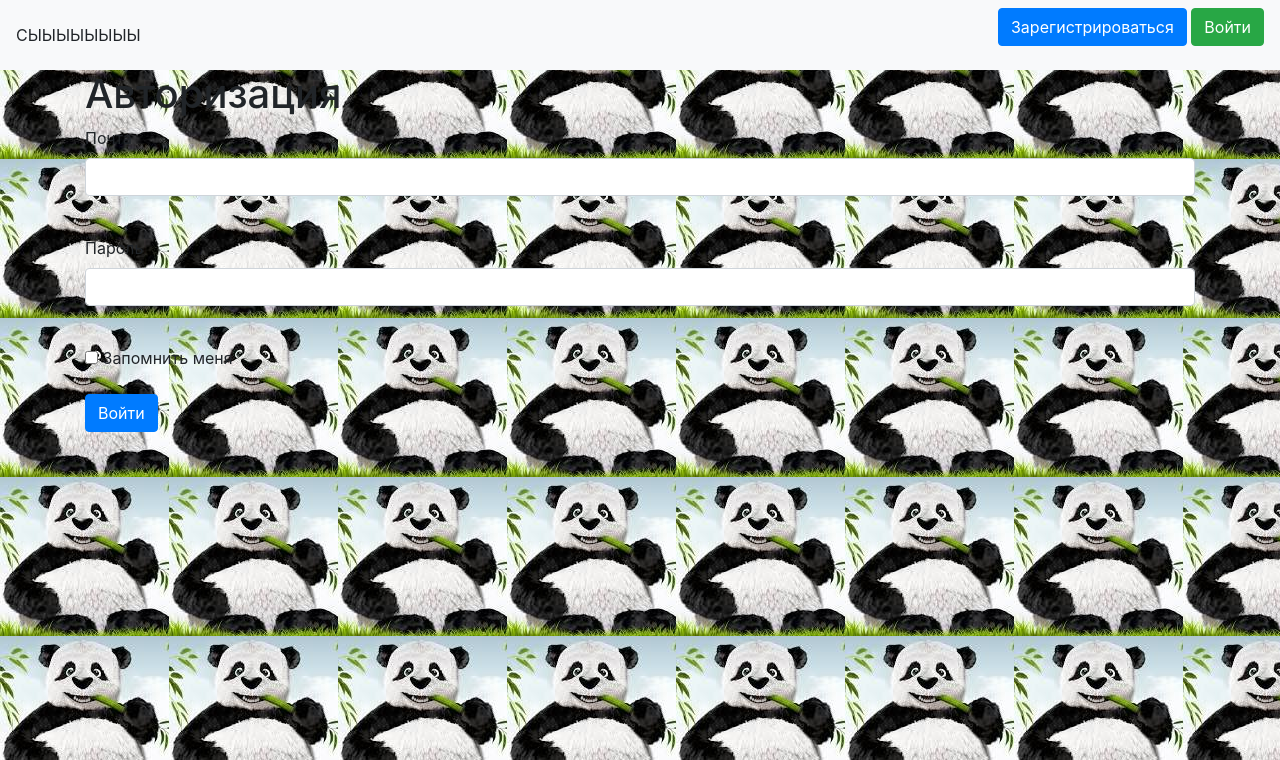
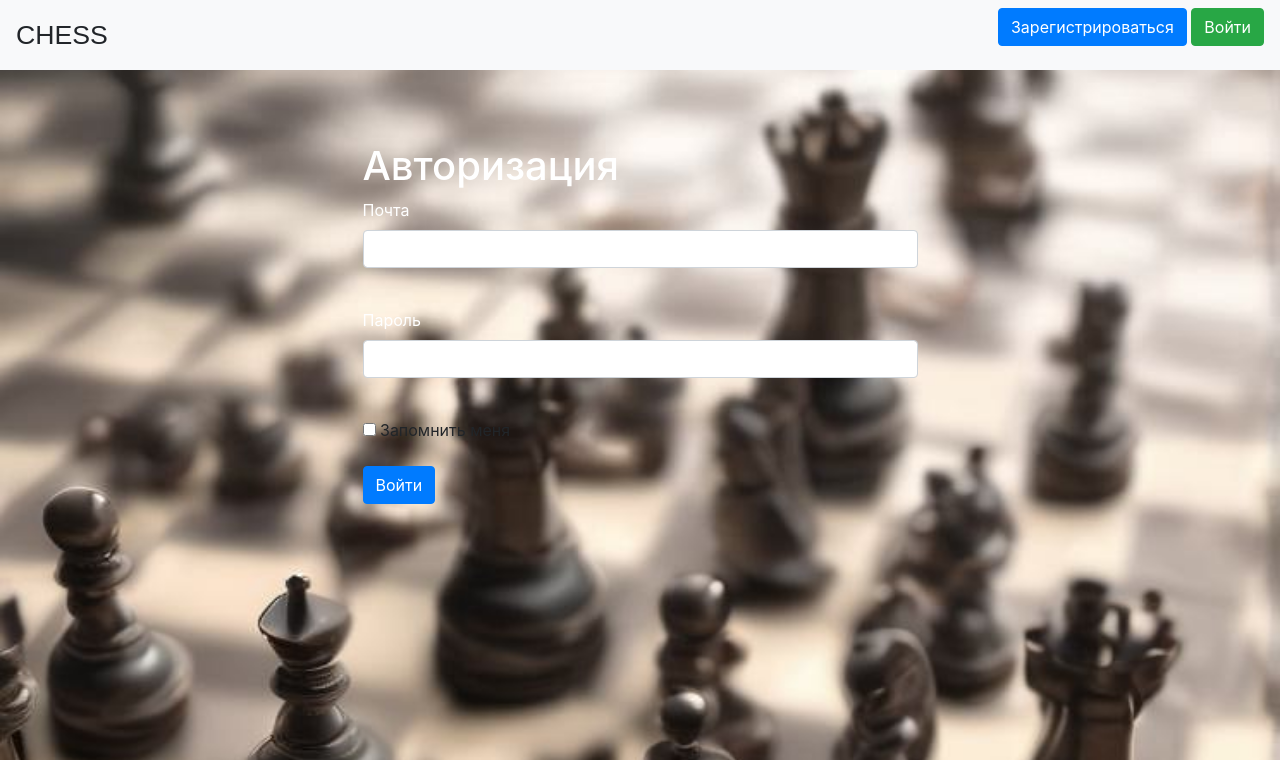
Before and after one commit to TimurKapralov/Chess, a Flask app: page /login in a window 1280 px wide. Shown: the top 760 px of the page. Run offline with Flask 3, Linux system fonts and the light colour scheme; some libraries are stand-ins or nearby versions.

Commit message:
transfer to main pc

```diff
--- a/main.py
+++ b/main.py
@@ -72,4 +72,4 @@ def logout():
 
 if __name__ == '__main__':
     db_session.global_init("db/blogs.db")
-    app.run(port=8080, host='127.0.0.1')
+    app.run(port=8080, host='127.0.0.1', debug=True)
--- a/static/css/base.css
+++ b/static/css/base.css
@@ -1,3 +1,19 @@
-body  {
+body {
     background-image: url("/static/images/img.jpg");
+    background-size: 100%;
+    background-repeat: no-repeat;
 }
+
+#main_name {
+    font-family: "Arial";
+    font-size: 20pt;
+}
+
+.regaulabels {
+    color: white;
+}
+
+.regau {
+    width: 50%;
+    margin: 0 auto;
+}
--- a/templates/base.html
+++ b/templates/base.html
@@ -1,5 +1,5 @@
 <!doctype html>
-<html lang="en">
+<html lang="ru">
 <head>
     <meta charset="utf-8">
     <meta name="viewport" content="width=device-width, initial-scale=1, shrink-to-fit=no">
@@ -8,17 +8,17 @@
           integrity="sha384-Vkoo8x4CGsO3+Hhxv8T/Q5PaXtkKtu6ug5TOeNV6gBiFeWPGFN9MuhOf23Q9Ifjh"
           crossorigin="anonymous">
     <link rel="stylesheet" href="{{ url_for('static', filename='css/base.css') }}">
-    <title>{{title}}</title>
+    <title>{{ title }}</title>
 </head>
 <body>
 <header>
     <nav class="navbar navbar-light bg-light">
-        <a>СЫЫЫЫЫЫЫЫ</a>
+        <a id="main_name">CHESS</a>
         {% if current_user.is_authenticated %}
     <a class="navbar-brand" href="/logout">{{ current_user.name }}</a>
 {% else %}
     <p>
-        <a class="btn btn-primary " href="/register">Зарегистрироваться</a>
+        <a class="btn btn-primary" href="/register">Зарегистрироваться</a>
         <a class="btn btn-success" href="/login">Войти</a>
     </p>
 {% endif %}
--- a/templates/login.html
+++ b/templates/login.html
@@ -1,10 +1,14 @@
 {% extends "base.html" %}
 
 {% block content %}
-    <h1>Авторизация</h1>
+<div class="regau">
+    <br>
+    <br>
+    <br>
+    <h1 class="regaulabels">Авторизация</h1>
     <form action="" method="post">
         {{ form.hidden_tag() }}
-        <p>
+        <p class="regaulabels">
             {{ form.email.label }}<br>
             {{ form.email(class="form-control", type="email") }}<br>
             {% for error in form.email.errors %}
@@ -13,7 +17,7 @@
                 </div>
             {% endfor %}
         </p>
-        <p>
+        <p class="regaulabels">
             {{ form.password.label }}<br>
             {{ form.password(class="form-control", type="password") }}<br>
             {% for error in form.password.errors %}
@@ -24,6 +28,7 @@
         </p>
         <p>{{ form.remember_me() }} {{ form.remember_me.label }}</p>
         <p>{{ form.submit(type="submit", class="btn btn-primary") }}</p>
-        <div>{{ message }}</div>
+        <div class="errors">{{ message }}</div>
     </form>
+</div>
 {% endblock %}
```
Also changed, not shown: static/images/img.jpg.
